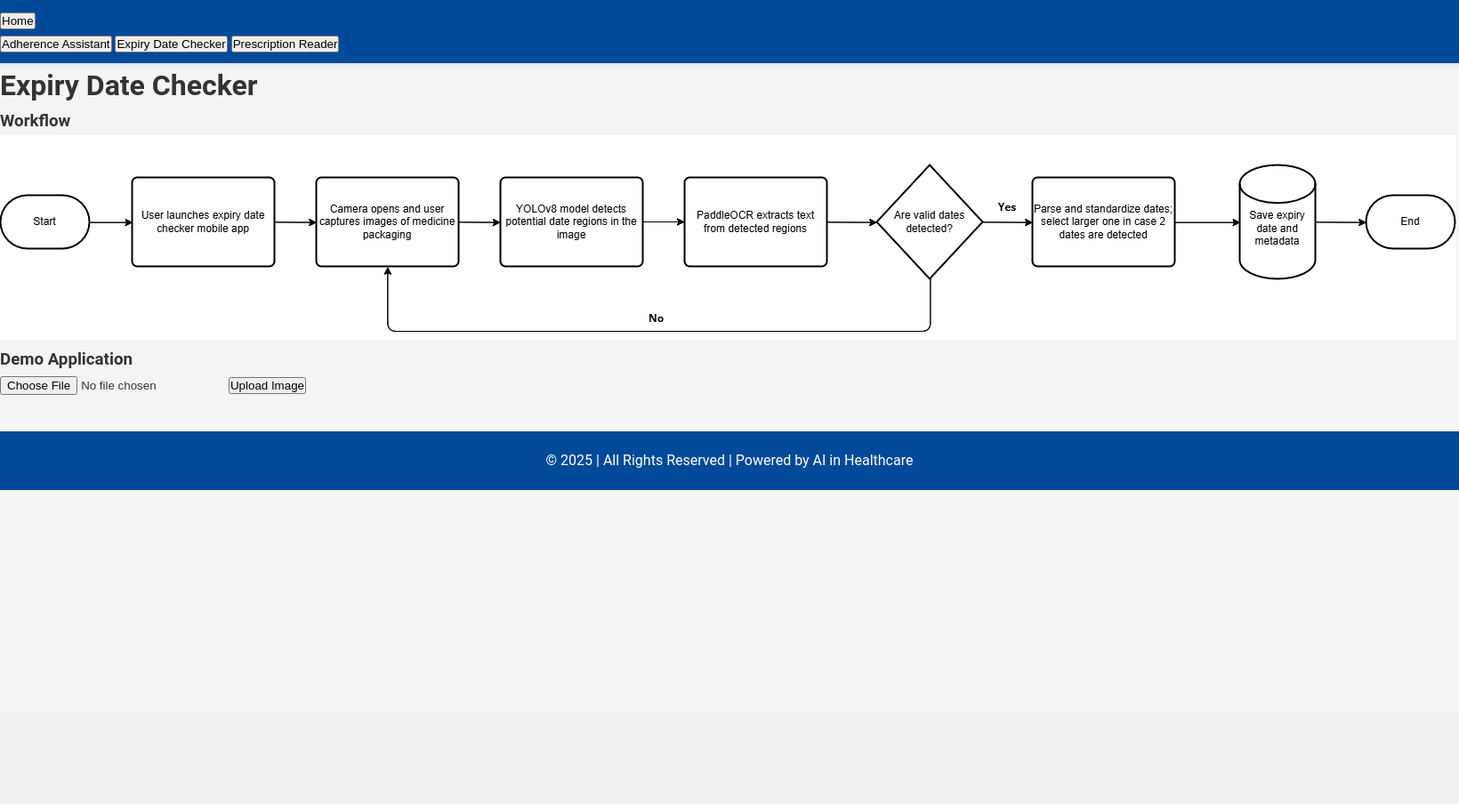
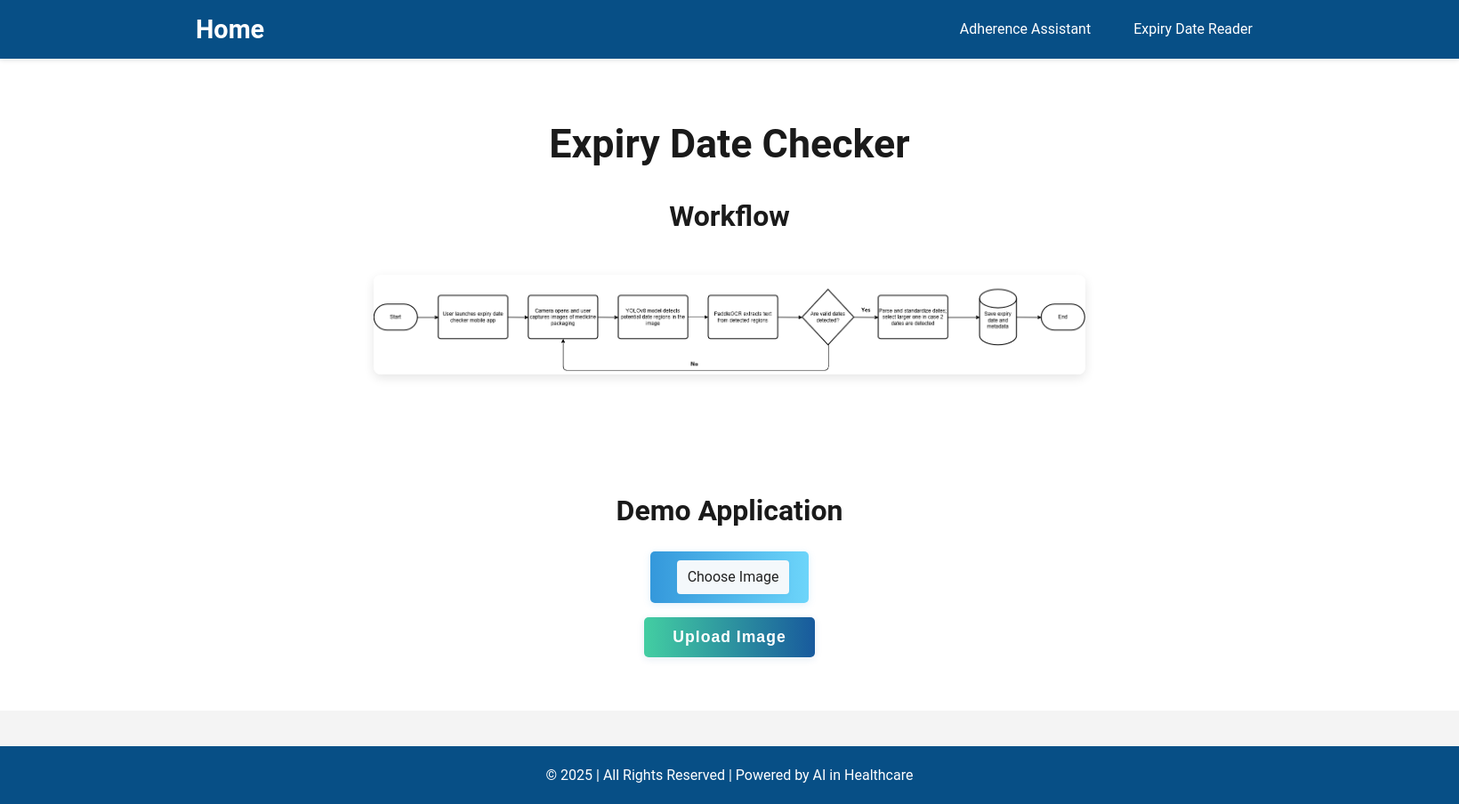
Before and after one commit to pranshh/cure-cue, a Flask app: page /expiry-date-checker in a window 1640 px wide. Shown: the whole page at 89% size. Before the commit the page ends 551 px from the top, so only its background shows below. Run offline with Flask 3, Linux system fonts and the light colour scheme.

Commit message:
Updated expiry date reader page

```diff
--- a/static/style.css
+++ b/static/style.css
@@ -12,7 +12,7 @@ body {
 }
 
 .navbar {
-  background-color: #004a99;
+  background-color: #074f86;
   padding: 10px 0;
   position: -webkit-sticky;
   position: sticky;
@@ -215,7 +215,7 @@ body {
 }
 
 .site-footer {
-  background-color: #004a99;
+  background-color: #074f86;
   padding: 20px;
   text-align: center;
   color: #fff;
@@ -226,3 +226,147 @@ body {
   max-width: 1200px;
   margin: 0 auto;
 }
+
+.iframe-container {
+  display: flex;
+  gap: 20px;
+  margin-top: 20px;
+}
+
+.result-frame {
+  flex: 1;
+  border: none;
+  height: 300px;
+}
+
+.main-title {
+  font-size: 2.8rem;
+  margin-bottom: 20px;
+  color: #1a1a1a;
+  font-weight: bold;
+}
+
+.sub-title {
+  font-size: 2rem;
+  margin-bottom: 20px;
+  color: #1a1a1a;
+  font-weight: bold;
+}
+
+.workflow-image {
+  max-width: 100%;
+  height: auto;
+  margin-top: 20px;
+  border-radius: 8px;
+  box-shadow: 0 4px 12px rgba(0, 0, 0, 0.1);
+}
+
+
+.uploaded-section {
+  margin-top: 20px;
+  text-align: center;
+}
+
+.upload-form {
+  margin-top: 20px;
+  display: flex;
+  flex-direction: column;
+  align-items: center;
+  gap: 16px;
+}
+
+.custom-file-upload {
+  display: flex;
+  align-items: center;
+  gap: 10px;
+}
+
+.upload-input {
+  display: none;
+}
+
+.custom-upload-label {
+  background: linear-gradient(90deg, #3498db 0%, #6dd5fa 100%);
+  color: #fff;
+  padding: 10px 22px;
+  border-radius: 5px;
+  font-size: 1rem;
+  font-weight: 500;
+  cursor: pointer;
+  transition: background 0.3s, transform 0.2s;
+  box-shadow: 0 2px 8px rgba(52, 152, 219, 0.15);
+  border: none;
+  outline: none;
+  display: flex;
+  align-items: center;
+}
+
+.custom-upload-label:hover {
+  background: linear-gradient(90deg, #2980b9 0%, #3498db 100%);
+  transform: translateY(-2px) scale(1.03);
+}
+
+#file-chosen {
+  margin-left: 8px;
+  color: #222;
+  font-size: 1rem;
+  font-weight: 400;
+  background: #f4f8fb;
+  border-radius: 4px;
+  padding: 6px 12px;
+  min-width: 120px;
+  text-align: left;
+  box-shadow: 0 1px 4px rgba(52, 152, 219, 0.07);
+}
+
+.upload-button {
+  background: linear-gradient(90deg, #43cea2 0%, #185a9d 100%);
+  color: white;
+  border: none;
+  padding: 12px 32px;
+  font-size: 1.1rem;
+  border-radius: 5px;
+  cursor: pointer;
+  font-weight: 600;
+  letter-spacing: 1px;
+  box-shadow: 0 2px 8px rgba(24, 90, 157, 0.12);
+  transition: background 0.3s, transform 0.2s;
+}
+
+.upload-button:hover {
+  background: linear-gradient(90deg, #185a9d 0%, #43cea2 100%);
+  transform: translateY(-2px) scale(1.04);
+}
+
+.iframe-container {
+  display: flex;
+  gap: 20px;
+  margin-top: 20px;
+  justify-content: center;
+  align-items: center;
+}
+
+.result-frame {
+  flex: 1;
+  border: none;
+  height: 320px;
+  max-width: 350px;
+  min-width: 220px;
+  background: #f8fafc;
+  border-radius: 10px;
+  box-shadow: 0 2px 10px rgba(52, 152, 219, 0.08);
+  overflow: hidden;
+}
+
+.uploaded-section h4 {
+  font-size: 1.2rem;
+  color: #2c3e50;
+  margin-bottom: 10px;
+}
+
+.uploaded-image {
+  max-width: 100%;
+  height: auto;
+  border-radius: 8px;
+  box-shadow: 0 4px 12px rgba(0, 0, 0, 0.1);
+}
--- a/templates/expiry.html
+++ b/templates/expiry.html
@@ -2,27 +2,26 @@
 <html lang="en">
   <head>
     <meta charset="UTF-8" />
-    <title>Flask App</title>
-    <link
-      rel="stylesheet"
-      href="{{ url_for('static', filename='style.css') }}"
-    />
+    <meta name="viewport" content="width=device-width, initial-scale=1.0" />
+    <title>Expiry Date Checker</title>
+    <link rel="stylesheet" href="{{ url_for('static', filename='style.css') }}" />
   </head>
   <body>
     <nav class="navbar">
-      <div class="nav-left">
-        <a href="/"><button class="nav-button">Home</button></a>
+      <div class="nav-container">
+        <div class="nav-logo">
+          <a href="/">Home</a>
         </div>
-      <div class="nav-right">
-        <button class="nav-button">Adherence Assistant</button>
-        <a href="/expiry-date-checker"
-          ><button class="nav-button">Expiry Date Checker</button></a
-        >
-        <button class="nav-button">Prescription Reader</button>
+        <div class="nav-links">
+          <a href="/adherence-assistant" class="nav-link">Adherence Assistant</a>
+          <a href="/expiry-date-checker" class="nav-link">Expiry Date Reader</a>
+        </div>
       </div>
     </nav>
 
-    <div class="content">
+    <main>
+      <section class="content-section">
+        <div class="content-container">
           <h1 class="main-title">Expiry Date Checker</h1>
           <h3 class="sub-title">Workflow</h3>
           <img
@@ -31,8 +30,10 @@
             class="workflow-image"
           />
         </div>
+      </section>
 
-    <div class="content">
+      <section class="content-section">
+        <div class="content-container">
           <h3 class="sub-title">Demo Application</h3>
           <form
             action="/expiry-date-checker"
@@ -40,29 +41,39 @@
             enctype="multipart/form-data"
             class="upload-form"
           >
-        <input type="file" name="image" accept="image/*" class="upload-input" />
+            <div class="custom-file-upload">
+              <input type="file" name="image" id="image-upload" accept="image/*" class="upload-input" />
+              <label for="image-upload" class="custom-upload-label">
+                <span id="file-chosen">Choose Image</span>
+              </label>
+            </div>
             <button type="submit" class="upload-button">Upload Image</button>
           </form>
+          <script>
+            const input = document.getElementById('image-upload');
+            const fileChosen = document.getElementById('file-chosen');
+            input && fileChosen && input.addEventListener('change', function(){
+              fileChosen.textContent = this.files[0] ? this.files[0].name : 'Choose Image';
+            });
+          </script>
+          {% if uploaded_image or result_image %}
+          <div class="iframe-container">
+            {% if uploaded_image %}
+            <iframe
+              srcdoc='<img src="{{ url_for("static", filename="uploads/" + uploaded_image) }}" alt="Uploaded Image" class="uploaded-image" style="max-width:100%;max-height:100%;display:block;margin:auto;" />'
+              class="result-frame"
+            ></iframe>
+            {% endif %}
+            {% if result_image %}
+            <iframe
+              srcdoc='<img src="{{ url_for("static", filename="uploads/" + result_image) }}" alt="Detection Result" class="uploaded-image" style="max-width:100%;max-height:100%;display:block;margin:auto;" />'
+              class="result-frame"
+            ></iframe>
+            {% endif %}
+          </div>
+          {% endif %}
 
-      {% if uploaded_image %}
-      <div class="uploaded-section">
-        <h4>Uploaded Image:</h4>
-        <img
-          src="{{ url_for('static', filename='uploads/' + uploaded_image) }}"
-          alt="Uploaded Image"
-          class="uploaded-image"
-        />
-      </div>
-      {% endif %} {% if result_image %}
-      <div class="uploaded-section">
-        <h4>Detection Results</h4>
-        <img
-          src="{{ url_for('static', filename='uploads/' + result_image) }}"
-          alt="Detection Result"
-          class="uploaded-image"
-        />
-      </div>
-      {% endif %} {% if extracted_dates %}
+          {% if extracted_dates %}
           <div class="uploaded-section">
             <h4>Extracted Dates (Raw):</h4>
             <ul>
@@ -71,7 +82,9 @@
               {% endfor %}
             </ul>
           </div>
-      {% endif %} {% if standardized_dates %}
+          {% endif %}
+
+          {% if standardized_dates %}
           <div class="uploaded-section">
             <h4>Standardized Dates:</h4>
             <ul>
@@ -80,18 +93,24 @@
               {% endfor %}
             </ul>
           </div>
-      {% endif %} {% if final_date %}
+          {% endif %}
+
+          {% if final_date %}
           <div class="uploaded-section">
-        <h4>Final Expiry Date:</h4>
+            <h4>Extracted Expiry Date:</h4>
             <div style="font-size: 1.3rem; font-weight: bold; color: #2980b9">
               {{ final_date }}
             </div>
           </div>
           {% endif %}
         </div>
-    <!-- Footer -->
+      </section>
+    </main>
+
     <footer class="site-footer">
+      <div class="footer-container">
         <p>&copy; 2025 | All Rights Reserved | Powered by AI in Healthcare</p>
+      </div>
     </footer>
   </body>
 </html>
--- a/templates/index.html
+++ b/templates/index.html
@@ -3,7 +3,7 @@
   <head>
     <meta charset="UTF-8" />
     <meta name="viewport" content="width=device-width, initial-scale=1.0" />
-    <title>Flask App</title>
+    <title>Adherence Assistant & Expiry Date Reader</title>
     <link
       href="https://fonts.googleapis.com/css?family=Roboto:400,500,700|Montserrat:400,600&display=swap"
       rel="stylesheet"
@@ -14,11 +14,11 @@
     <nav class="navbar">
       <div class="nav-container">
         <div class="nav-logo">
-          <a href="/">MyApp</a>
+          <a href="/">Home</a>
         </div>
         <div class="nav-links">
           <a href="/adherence-assistant" class="nav-link">Adherence Assistant</a>
-          <a href="/expiry-date-checker" class="nav-link">Expiry Date Checker</a>
+          <a href="/expiry-date-checker" class="nav-link">Expiry Date Reader</a>
         </div>
       </div>
     </nav>
```
Lines whose indentation alone changed are shown as unchanged.
